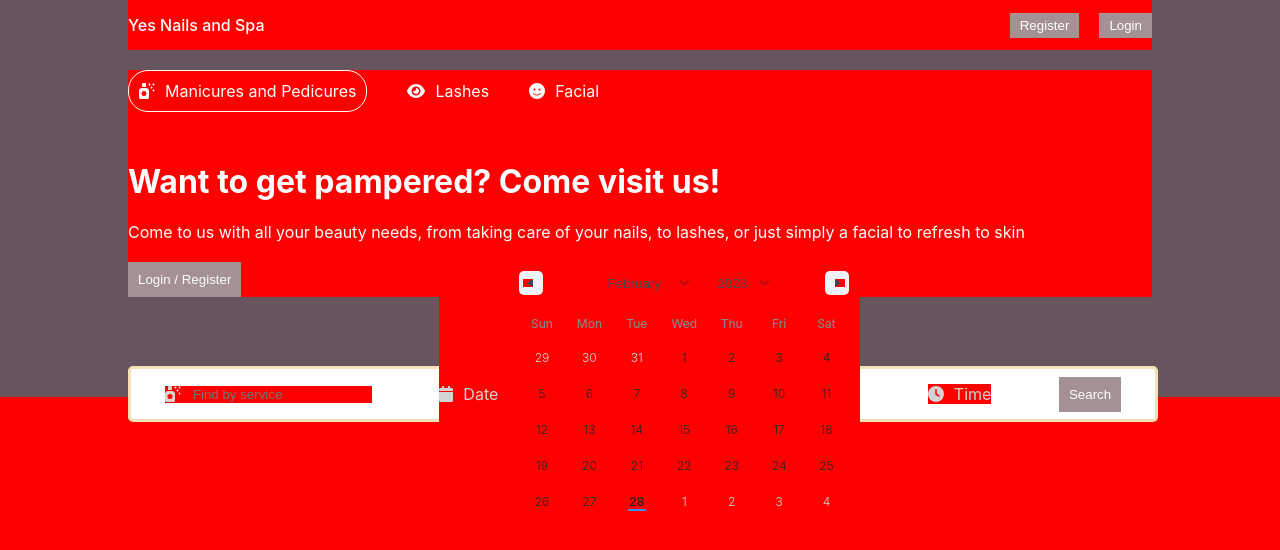
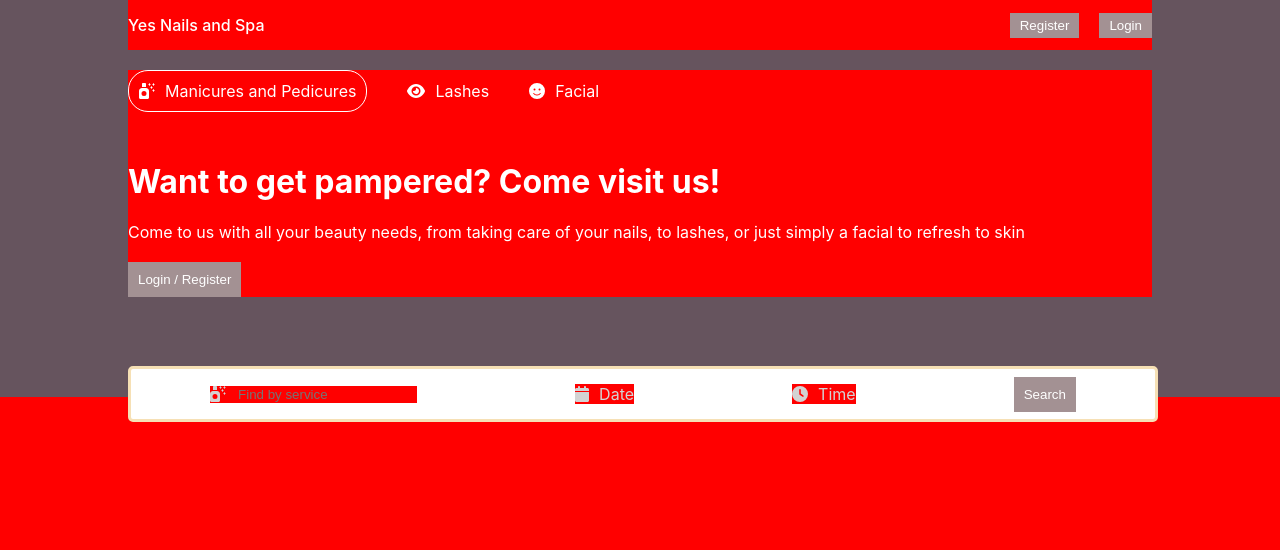
Before and after one commit to Victoria-Q-Le/booking-app-api, a React (Create React App) app in the folder client/: page / in a window 1280 px wide. Shown: the top 550 px of the page. Built offline with nearby package versions, Linux system fonts and the light colour scheme; the HTML template or start-up script is replaced by a standard one.

Commit message:
date picker

```diff
--- a/client/package.json
+++ b/client/package.json
@@ -10,9 +10,8 @@
     "@testing-library/jest-dom": "^5.16.5",
     "@testing-library/react": "^13.4.0",
     "@testing-library/user-event": "^13.5.0",
-    "date-fns": "^2.29.3",
     "react": "^18.2.0",
-    "react-date-range": "^1.4.0",
+    "react-datepicker": "^4.10.0",
     "react-dom": "^18.2.0",
     "react-router-dom": "^6.8.2",
     "react-scripts": "5.0.1",
--- a/client/src/components/header/Header.js
+++ b/client/src/components/header/Header.js
@@ -1,15 +1,9 @@
 import "./header.css"
 import {faCalendar, faClock, faEye, faFaceSmile, faSprayCanSparkles} from "@fortawesome/free-solid-svg-icons"
 import {FontAwesomeIcon} from "@fortawesome/react-fontawesome"
-import { Calendar } from 'react-date-range'
-import 'react-date-range/dist/styles.css'
-import 'react-date-range/dist/theme/default.css'
 import { useState } from "react"
 
 const Header = () => {
-  const [date, setDate] = useState(null)
-
-  console.log(date);
 
   return (
     <div className="header">
@@ -47,7 +41,6 @@
           <div className="headerSearchItem">
             <FontAwesomeIcon icon={faCalendar} className="headerIcon" />
             <span className="headerSearchText">Date</span>
-            <Calendar onChange={item => setDate(item)} date={date} />
           </div>
 
           <div className="headerSearchItem">
--- a/client/src/components/header/header.css
+++ b/client/src/components/header/header.css
@@ -77,3 +77,8 @@
     color: lightgray;
     cursor: pointer;
 }
+
+.date {
+    position: absolute;
+    top: 50px;
+}
```
Also changed, not shown: 1 other file (tests, documents, lock files or other folders).
